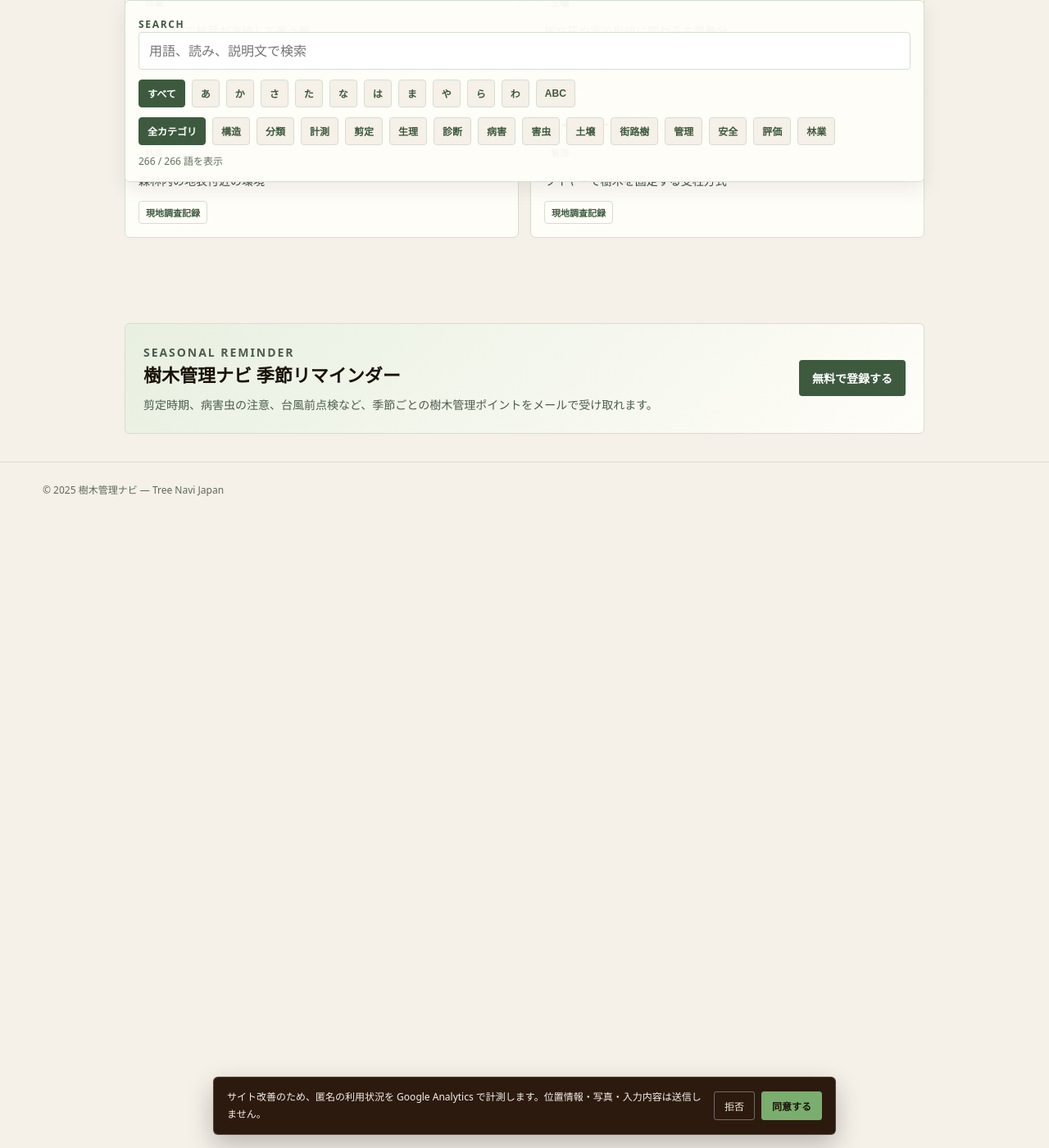
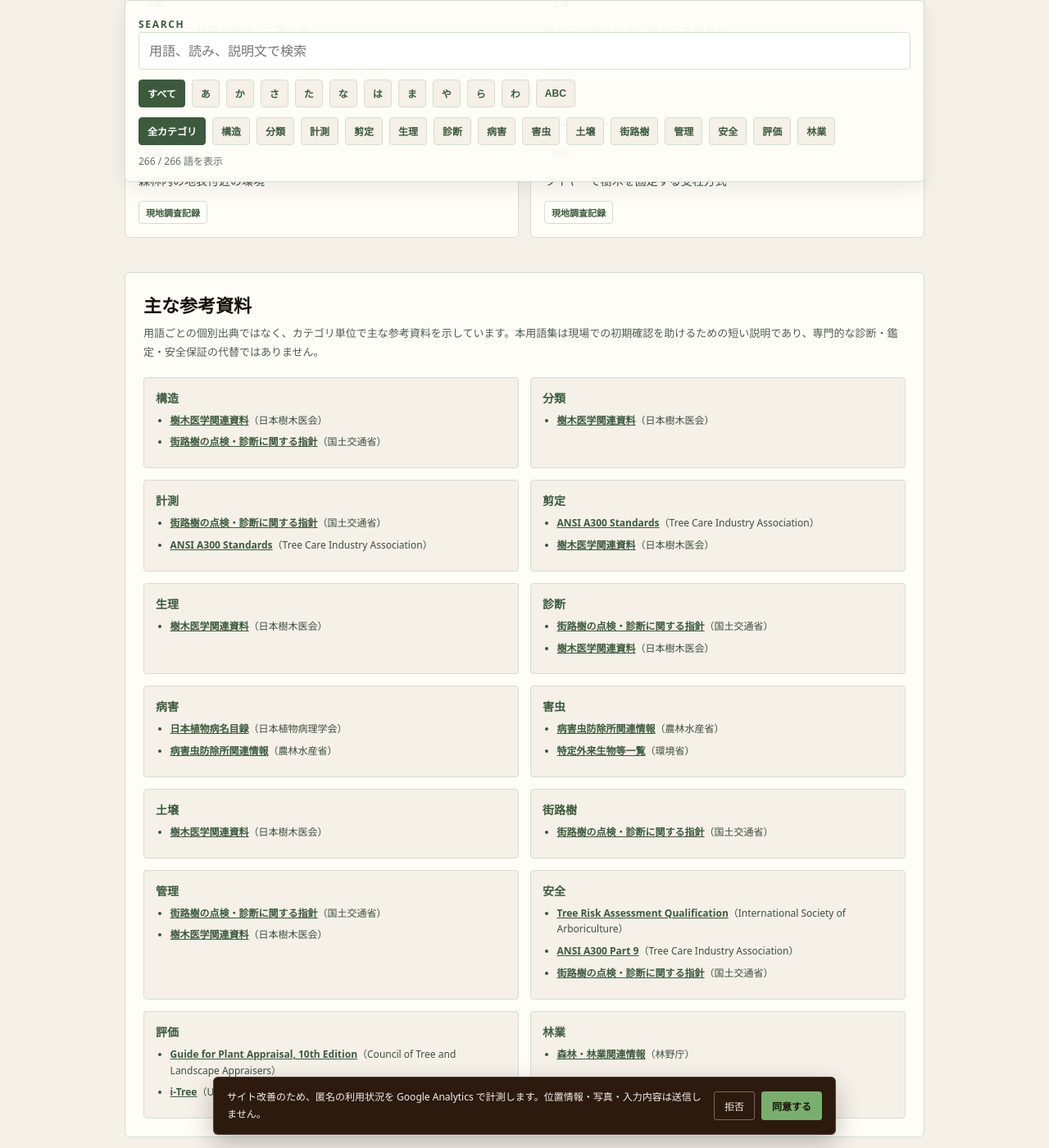
Before and after one commit to raitopapa/raitopapa.github.io, a Jekyll site: the page built from glossary/index.html, in a window 1280 px wide and 1400 px high, scrolled down 24508 px. Shown: the whole window at 82% size. Built offline with Jekyll 4.4.1, drawn with Linux system fonts in a browser that asks for light colours.

Commit message:
feat: add category sources to glossary

```diff
--- /dev/null
+++ b/_data/glossary_sources.yml
@@ -0,0 +1,86 @@
+構造:
+  - title: 樹木医学関連資料
+    publisher: 日本樹木医会
+    url: https://www.jpgreen.or.jp/
+  - title: 街路樹の点検・診断に関する指針
+    publisher: 国土交通省
+    url: https://www.mlit.go.jp/
+分類:
+  - title: 樹木医学関連資料
+    publisher: 日本樹木医会
+    url: https://www.jpgreen.or.jp/
+計測:
+  - title: 街路樹の点検・診断に関する指針
+    publisher: 国土交通省
+    url: https://www.mlit.go.jp/
+  - title: ANSI A300 Standards
+    publisher: Tree Care Industry Association
+    url: https://www.tcia.org/
+剪定:
+  - title: ANSI A300 Standards
+    publisher: Tree Care Industry Association
+    url: https://www.tcia.org/
+  - title: 樹木医学関連資料
+    publisher: 日本樹木医会
+    url: https://www.jpgreen.or.jp/
+生理:
+  - title: 樹木医学関連資料
+    publisher: 日本樹木医会
+    url: https://www.jpgreen.or.jp/
+診断:
+  - title: 街路樹の点検・診断に関する指針
+    publisher: 国土交通省
+    url: https://www.mlit.go.jp/
+  - title: 樹木医学関連資料
+    publisher: 日本樹木医会
+    url: https://www.jpgreen.or.jp/
+病害:
+  - title: 日本植物病名目録
+    publisher: 日本植物病理学会
+    url: https://www.ppsj.org/
+  - title: 病害虫防除所関連情報
+    publisher: 農林水産省
+    url: https://www.maff.go.jp/
+害虫:
+  - title: 病害虫防除所関連情報
+    publisher: 農林水産省
+    url: https://www.maff.go.jp/
+  - title: 特定外来生物等一覧
+    publisher: 環境省
+    url: https://www.env.go.jp/
+土壌:
+  - title: 樹木医学関連資料
+    publisher: 日本樹木医会
+    url: https://www.jpgreen.or.jp/
+街路樹:
+  - title: 街路樹の点検・診断に関する指針
+    publisher: 国土交通省
+    url: https://www.mlit.go.jp/
+管理:
+  - title: 街路樹の点検・診断に関する指針
+    publisher: 国土交通省
+    url: https://www.mlit.go.jp/
+  - title: 樹木医学関連資料
+    publisher: 日本樹木医会
+    url: https://www.jpgreen.or.jp/
+安全:
+  - title: Tree Risk Assessment Qualification
+    publisher: International Society of Arboriculture
+    url: https://www.isa-arbor.com/
+  - title: ANSI A300 Part 9
+    publisher: Tree Care Industry Association
+    url: https://www.tcia.org/
+  - title: 街路樹の点検・診断に関する指針
+    publisher: 国土交通省
+    url: https://www.mlit.go.jp/
+評価:
+  - title: Guide for Plant Appraisal, 10th Edition
+    publisher: Council of Tree and Landscape Appraisers
+    url: https://www.ctla.org/
+  - title: i-Tree
+    publisher: USDA Forest Service
+    url: https://www.itreetools.org/
+林業:
+  - title: 森林・林業関連情報
+    publisher: 林野庁
+    url: https://www.rinya.maff.go.jp/
--- a/glossary/index.html
+++ b/glossary/index.html
@@ -117,9 +117,58 @@
   border-radius: 6px;
   background: var(--pale);
 }
+.glossary-sources {
+  margin-top: 42px;
+  padding: 22px;
+  border: 1px solid var(--mist);
+  border-radius: 6px;
+  background: #fffdf8;
+}
+.glossary-sources h2 {
+  margin: 0 0 8px;
+  color: var(--ink);
+  font-size: 22px;
+}
+.glossary-sources-note {
+  margin: 0 0 18px;
+  color: #4d5d4d;
+  font-size: 13px;
+  line-height: 1.8;
+}
+.glossary-source-grid {
+  display: grid;
+  grid-template-columns: repeat(2, minmax(0, 1fr));
+  gap: 14px;
+}
+.glossary-source-card {
+  border: 1px solid var(--mist);
+  border-radius: 4px;
+  background: var(--cream);
+  padding: 14px;
+}
+.glossary-source-card h3 {
+  margin: 0 0 8px;
+  color: var(--moss);
+  font-size: 14px;
+}
+.glossary-source-card ul {
+  margin: 0;
+  padding-left: 1.1em;
+}
+.glossary-source-card li {
+  margin: 0 0 7px;
+  color: #3f4f3f;
+  font-size: 12px;
+  line-height: 1.65;
+}
+.glossary-source-card a {
+  color: var(--moss);
+  font-weight: 800;
+}
 @media (max-width: 780px) {
   .glossary-toolbar { position: static; }
   .glossary-grid { grid-template-columns: 1fr; }
+  .glossary-source-grid { grid-template-columns: 1fr; }
 }
 </style>
 
@@ -186,6 +235,23 @@
   </section>
 
   <p id="glossary-empty" class="glossary-empty">該当する用語がありません。検索語を短くするか、フィルタを変更してください。</p>
+
+  <section class="glossary-sources" aria-label="用語集の主な参考資料">
+    <h2>主な参考資料</h2>
+    <p class="glossary-sources-note">用語ごとの個別出典ではなく、カテゴリ単位で主な参考資料を示しています。本用語集は現場での初期確認を助けるための短い説明であり、専門的な診断・鑑定・安全保証の代替ではありません。</p>
+    <div class="glossary-source-grid">
+      {% for source_group in site.data.glossary_sources %}
+      <section class="glossary-source-card">
+        <h3>{{ source_group[0] }}</h3>
+        <ul>
+          {% for source in source_group[1] %}
+          <li><a href="{{ source.url }}" target="_blank" rel="noopener">{{ source.title }}</a>（{{ source.publisher }}）</li>
+          {% endfor %}
+        </ul>
+      </section>
+      {% endfor %}
+    </div>
+  </section>
 </main>
 
 <script>
```
Also changed, not shown: docs/CONTENT_PLAN.md (+1 -1 lines), README.md.
